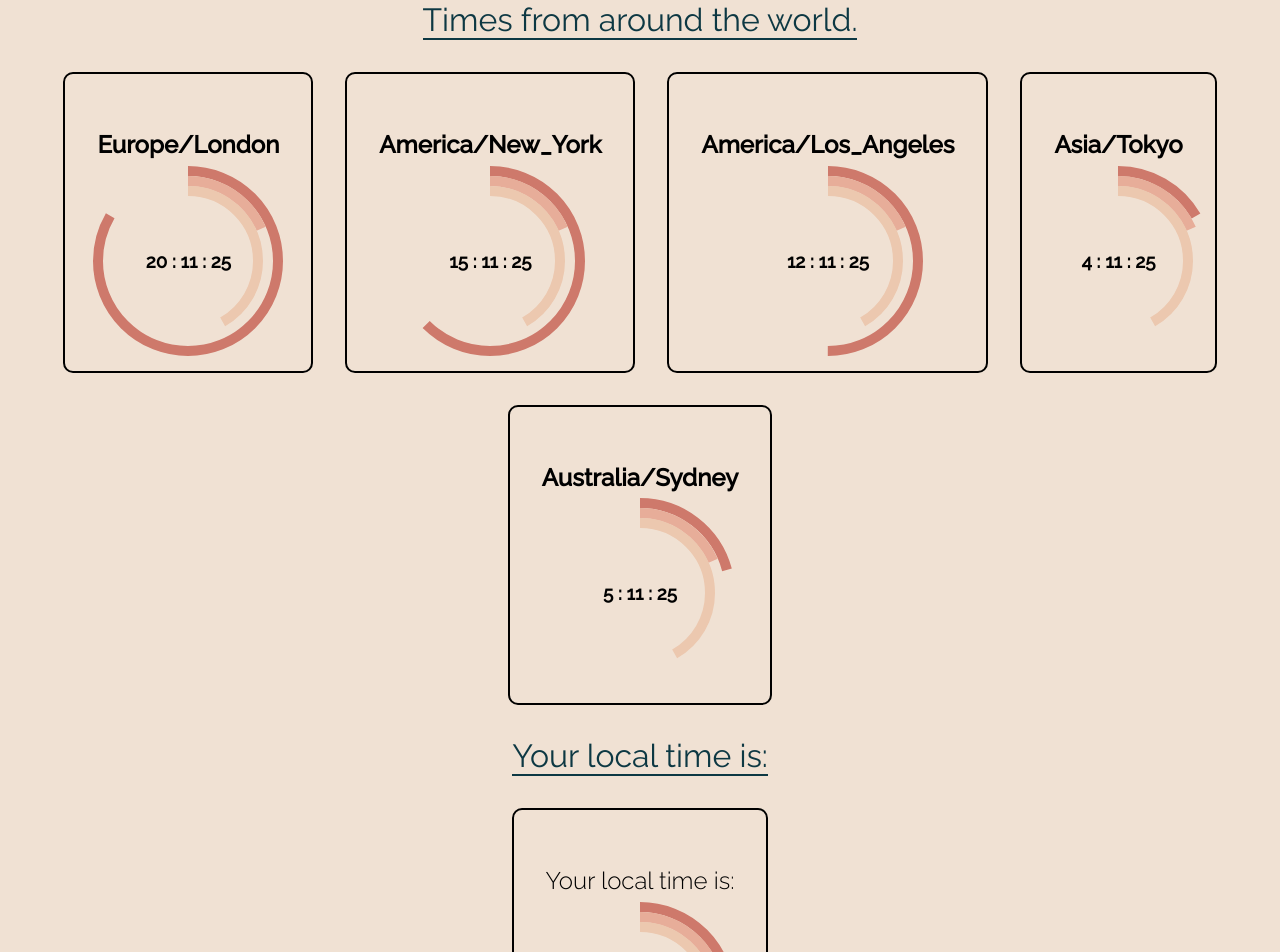
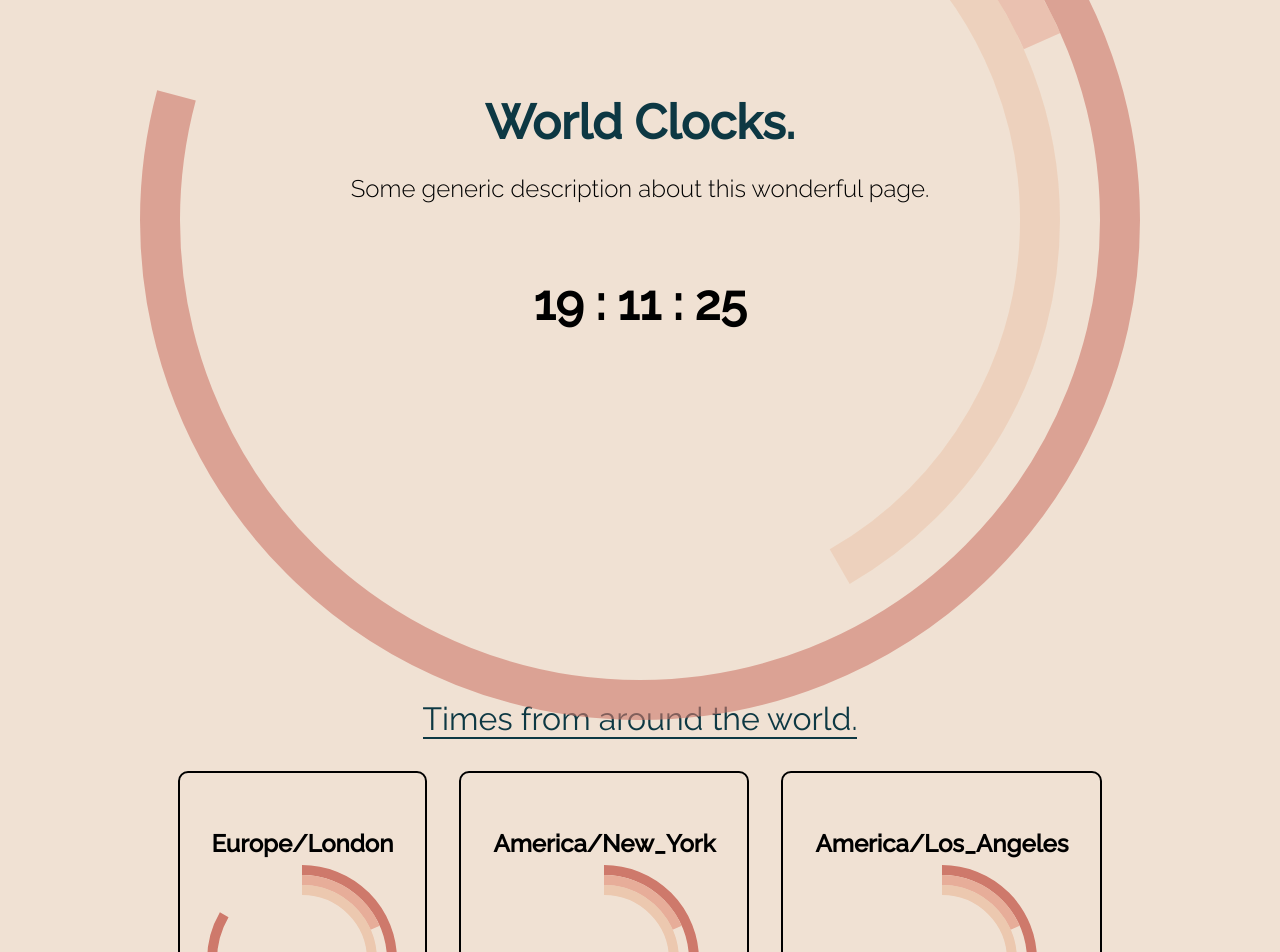
Before and after one commit to conermurphy/SVG-World-Clocks, a React (Create React App) app: page / in a window 1280 px wide. Shown: the part 180-1132 px from the top of the page. Built offline with nearby package versions, Linux system fonts and the light colour scheme.

Commit message:
Added homepage

```diff
--- a/src/components/App.js
+++ b/src/components/App.js
@@ -5,11 +5,10 @@ import Clock from "./clock";
 const App = () => {
   return (
     <div className={appStyles.pageContainer}>
-      <header className={appStyles.pageHeader}>
-        <h1>World Clocks.</h1>
-        <p>Some generic description about this wonderful page.</p>
-      </header>
-      <main>
+    <div className={appStyles.localClockContainer}>
+          <Clock city={null}/>
+      </div>
+      <main className={appStyles.mainContainer}>
         <h2>Times from around the world.</h2>
         <div className={appStyles.preClocksContainers}>
           <Clock city={'Europe/London'}/>
@@ -18,12 +17,7 @@ const App = () => {
           <Clock city={'Asia/Tokyo'}/>
           <Clock city={'Australia/Sydney'}/>
         </div>
-        <h2>Your local time is:</h2>
-        <div className={appStyles.localClockContainer}>
-          <Clock city={null}/>
-        </div>
       </main>
-
     </div>
   );
 }
--- a/src/components/SVGCircleStyles.module.css
+++ b/src/components/SVGCircleStyles.module.css
@@ -4,3 +4,11 @@
     transform: rotate(-90deg);
     position: absolute;
 }
+
+.homeHourCircleSvg, .homeMinuteCircleSvg, .homeSecondCircleSvg {
+    width: 65rem;
+    height: 65rem;
+    transform: rotate(-90deg);
+    position: absolute;
+    opacity: 0.6;
+}
--- a/src/components/appStyles.module.css
+++ b/src/components/appStyles.module.css
@@ -21,10 +21,19 @@ p   {
     font-size: 1.5rem;
 }
 
+.homeSection    {
+    display: flex;
+    flex-direction: column;
+    align-items: center;
+}
+
 .pageHeader {
     display: flex;
     flex-direction: column;
     align-items: center;
+    justify-content: center;
+    position: absolute;
+    margin-top: auto;
 }
 
 main > h2   {
@@ -41,4 +50,10 @@ main > h2   {
 .localClockContainer    {
     display: flex;
     justify-content: center;
+    height: 100vh;
+    align-items: center;
 }
+
+.mainContainer  {
+    margin: 5rem;
+}
--- a/src/components/clock.js
+++ b/src/components/clock.js
@@ -1,6 +1,7 @@
 import React from 'react';
 import clockStyles from "./clockStyles.module.css"
 import SVGCircle from "./SVGCircle"
+import HomeSVGCircle from "./homeSVGCircle"
 const moment = require('moment-timezone');
 
 
@@ -51,6 +52,10 @@ class Clock extends React.Component {
     }
 
     render()    {
+
+         let displayLocal = <p><strong>{this.props.city}</strong></p>;
+
+        if (this.props.city != null)  {
             const { hour, minute, second } = this.state;
             const hourRadius = 565 - ((565/24) * hour);
             const minuteRadius = 503 - ((503/60) * minute);
@@ -58,15 +63,8 @@ class Clock extends React.Component {
             if(!second) {
                 return null;
             }
+            return (
 
-        let displayLocal;
-        if (this.props.city != null)    {
-            displayLocal = <p><strong>{this.props.city}</strong></p>;
-        } else  {
-            displayLocal = <p>Your local time is: </p>
-        };
-
-        return (
                 <div className={clockStyles.container}>
                     {displayLocal}
                     <div className={clockStyles.SVGContainer}>
@@ -77,6 +75,30 @@ class Clock extends React.Component {
                     </div>
                 </div>
             )
+        } else  {
+            const { hour, minute, second } = this.state;
+            const hourRadius = 3016 - ((3016/24) * hour);
+            const minuteRadius = 2765 - ((2765/60) * minute);
+            const secondRadius = 2513 - ((2513/60) * second);
+            if(!second) {
+                return null;
+            }
+            return (
+                <div className={clockStyles.homeContainer}>
+                    <div className={clockStyles.homeSVGContainer}>
+                        <header className={clockStyles.pageHeader}>
+                            <h1>World Clocks.</h1>
+                            <p>Some generic description about this wonderful page.</p>
+                            <h3 style={{fontSize:`3rem`}}><strong>{ hour } : { minute } : { second }</strong></h3>
+                        </header>
+                        <HomeSVGCircle type={"hour"} radius={hourRadius}/>
+                        <HomeSVGCircle type={"minute"} radius={minuteRadius}/>
+                        <HomeSVGCircle type={"second"} radius={secondRadius}/>
+                    </div>
+                </div>
+            )
+        }
+
     }
 }
 
--- a/src/components/clockStyles.module.css
+++ b/src/components/clockStyles.module.css
@@ -12,3 +12,20 @@
     position: relative;
     padding: 3rem 0;
 }
+
+.homeContainer  {
+    padding: 2rem;
+}
+
+.homeSVGContainer   {
+    display: flex;
+    align-items: center;
+    justify-content: center;
+}
+
+.pageHeader {
+    display: flex;
+    flex-direction: column;
+    align-items: center;
+    justify-content: center;
+}
--- /dev/null
+++ b/src/components/homeSVGCircle.js
@@ -0,0 +1,16 @@
+import React from 'react';
+import SVGCircleStyles from "./SVGCircleStyles.module.css";
+
+const HomeSVGCircle = ({ type, radius }) => {
+
+  if (type === "hour") {
+    return (<svg className={SVGCircleStyles.homeHourCircleSvg}><circle fill="none" stroke="#CE796B" strokeWidth="2.5rem" cx="32.5rem" cy="32.5rem" r="30rem" style={{strokeDashoffset: radius, strokeDasharray: `3016`}}/></svg>);
+  } else if (type === "minute") {
+    return (<svg className={SVGCircleStyles.homeMinuteCircleSvg}><circle fill="none" stroke="#E7AD99" strokeWidth="2.5rem" cx="32.5rem" cy="32.5rem" r="27.5rem" style={{strokeDashoffset: radius, strokeDasharray: `2765`}}/></svg>);
+  } else {
+    return (<svg className={SVGCircleStyles.homeSecondCircleSvg}><circle fill="none" stroke="#ECC8AF" strokeWidth="2.5rem" cx="32.5rem" cy="32.5rem" r="25rem" style={{strokeDashoffset: radius, strokeDasharray: `2513`}}/></svg>);
+  }
+
+};
+
+export default HomeSVGCircle
```
Lines whose indentation alone changed are shown as unchanged.
